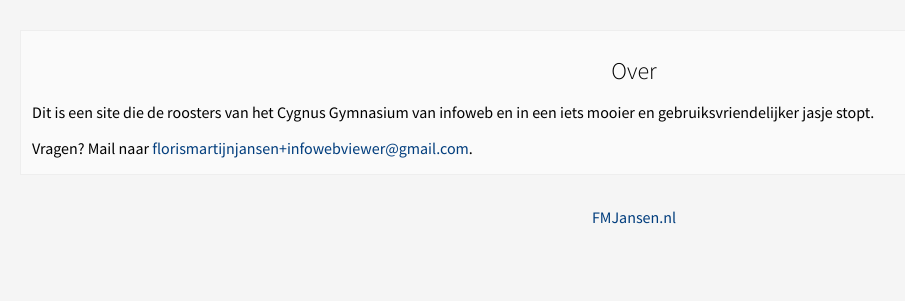
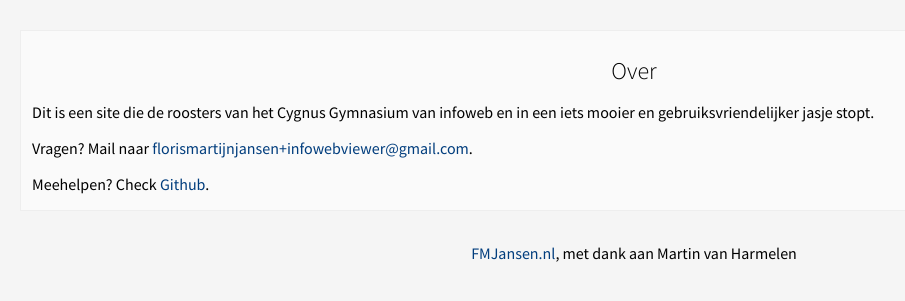
Before and after one commit to FMJansen/infowebviewer, a Flask app: page /over/ in a window 1280 px wide. Shown: the part 65-366 px from the top of the page, without its empty margins (6-911 px from the left). Run offline with Flask 2, Linux system fonts and the light colour scheme; parts of the project's set-up code (start-up, migrations or seed data) failed here and were passed over.

Commit message:
update over and footer

```diff
--- a/infowebviewer/templates/base.html
+++ b/infowebviewer/templates/base.html
@@ -66,7 +66,7 @@
     </div>
 
     <footer>
-      <p><a href="http://fmjansen.nl/">FMJansen.nl</a></p>
+      <p><a href="http://fmjansen.nl/">FMJansen.nl</a>, met dank aan Martin van Harmelen</p>
     </footer>
 
   </body>
--- a/infowebviewer/templates/over.html
+++ b/infowebviewer/templates/over.html
@@ -16,6 +16,9 @@
       <p>
         Vragen? Mail naar <a href="mailto:florismartijnjansen+infowebviewer@gmail.com">florismartijnjansen+infowebviewer@gmail.com</a>.
       </p>
+      <p>
+        Meehelpen? Check <a href="https://github.com/FMJansen/infowebviewer/">Github</a>.
+      </p>
     </section>
   </div>
 {% endblock %}
```
